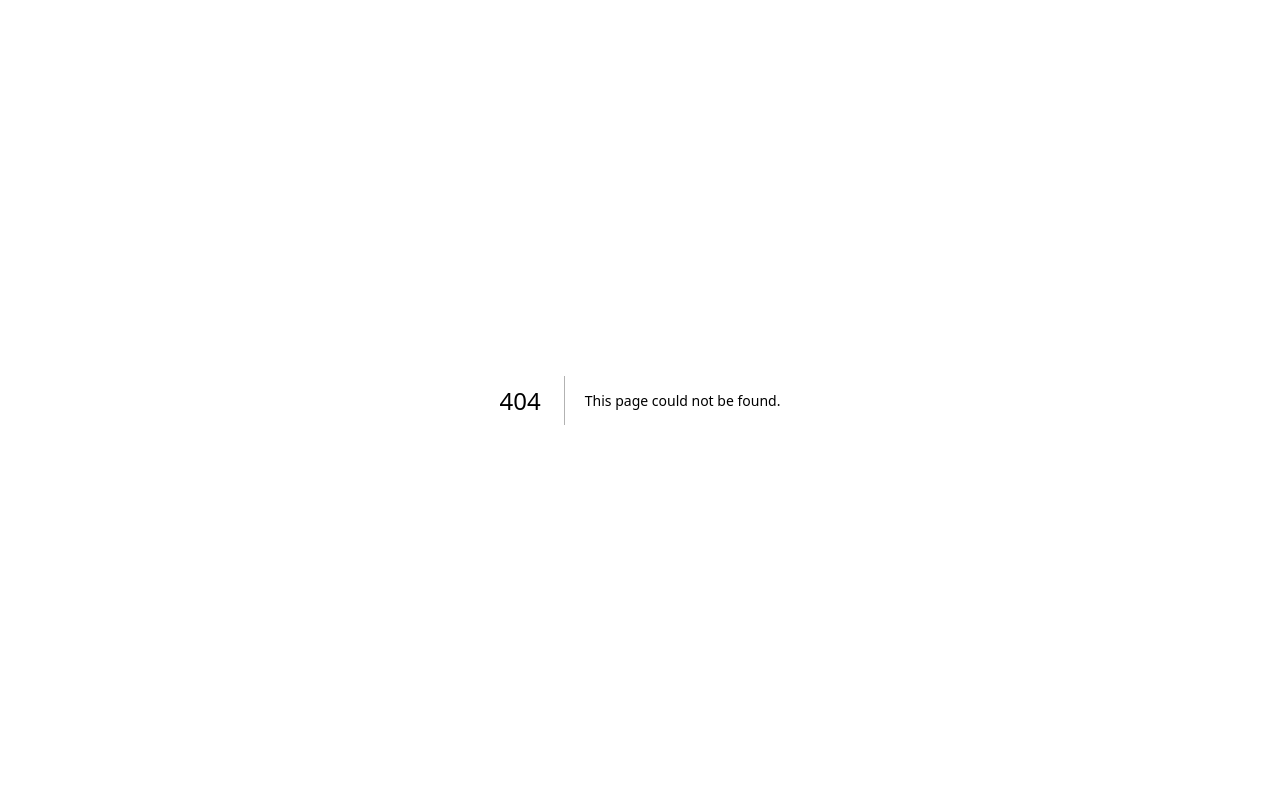
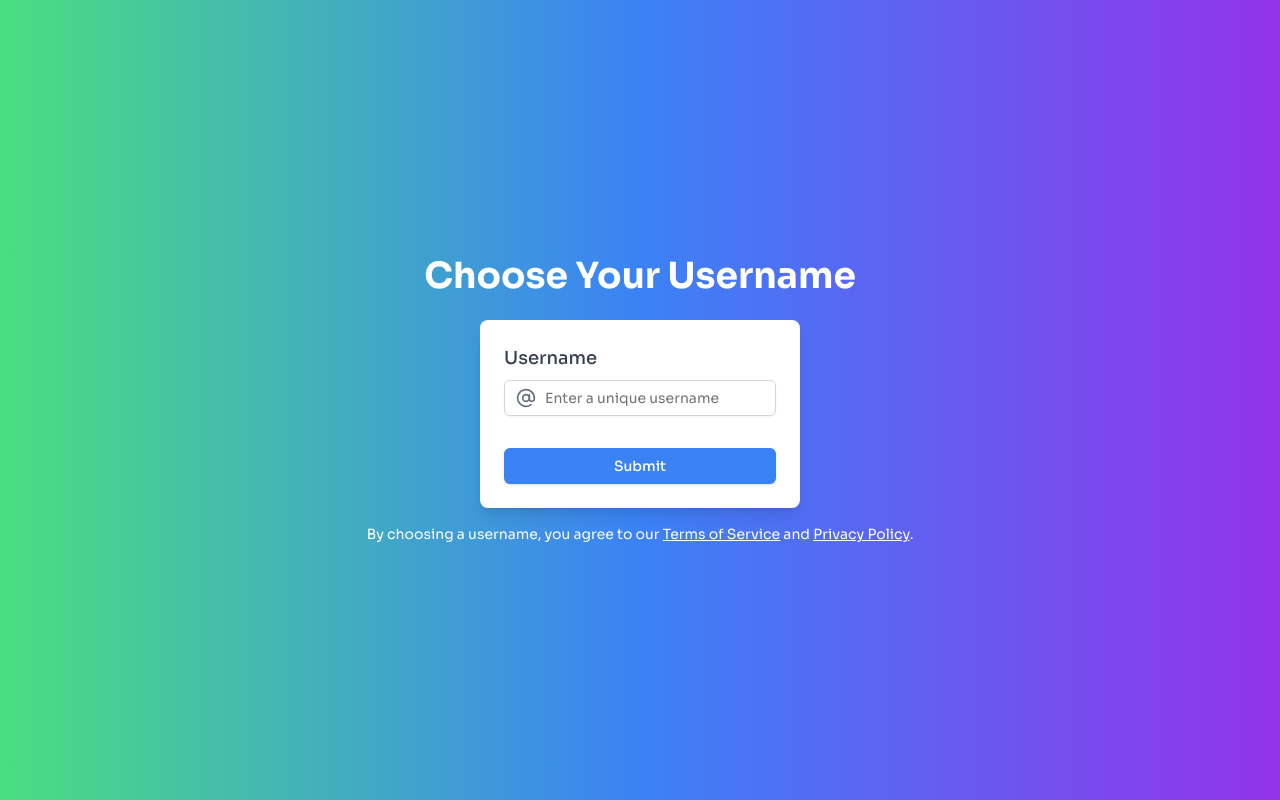
Before and after one commit to SagarKarmoker/send-any-message, a Next.js app: page /choice-username in a window 1280 px wide. Before the commit this address had no page. Built offline with nearby package versions, Linux system fonts and the light colour scheme.

Commit message:
frontend: upto choice username added

```diff
--- /dev/null
+++ b/app/(open)/choice-username/page.tsx
@@ -0,0 +1,79 @@
+"use client";
+import React, { useState } from "react";
+import { Button } from "@/components/ui/button"; // Assuming you have a Button component
+import { Input } from "@/components/ui/input"; // Assuming you have an Input component
+import { AtSign } from "lucide-react"; // Using AtSign icon from Lucide
+
+export default function ChoiceUsername() {
+    const [username, setUsername] = useState("");
+    const [isSubmitted, setIsSubmitted] = useState(false);
+
+    const handleUsernameChange = (e) => {
+        setUsername(e.target.value);
+    };
+
+    const handleSubmit = (e) => {
+        e.preventDefault();
+        if (username.length < 3) {
+            alert("Username must be at least 3 characters long.");
+        } else {
+            setIsSubmitted(true);
+        }
+    };
+
+    return (
+        <div className="h-screen flex flex-col justify-center items-center p-6 bg-gradient-to-r from-green-400 via-blue-500 to-purple-600">
+            <h3 className="text-3xl sm:text-4xl font-bold text-white mb-6 text-center">
+                Choose Your Username
+            </h3>
+
+            {isSubmitted ? (
+                <div className="text-white text-lg">
+                    <p className="text-center">
+                        Thank you! Your username has been set to @<strong>{username}</strong>.
+                    </p>
+                </div>
+            ) : (
+                <form className="w-full sm:w-80 bg-white p-6 rounded-lg shadow-lg">
+                    <div className="mb-4">
+                        <label
+                            htmlFor="username"
+                            className="block text-lg font-medium text-gray-700"
+                        >
+                            Username
+                        </label>
+
+                        {/* Username Input with Trailing Icon */}
+                        <div className="relative mt-2">
+                            <Input
+                                type="text"
+                                id="username"
+                                value={username}
+                                onChange={handleUsernameChange}
+                                placeholder="Enter a unique username"
+                                className="w-full pl-10 pr-3 py-3 border border-gray-300 rounded-md focus:ring-0 focus:border-blue-500"
+                            />
+                            {/* AtSign icon positioned inside the input field */}
+                            <span className="absolute left-3 top-1/2 transform -translate-y-1/2 text-gray-500">
+                                <AtSign size={20} />
+                            </span>
+                        </div>
+                    </div>
+
+                    <Button
+                        onClick={handleSubmit}
+                        className="w-full mt-4 py-3 bg-blue-500 text-white rounded-md hover:bg-blue-600"
+                    >
+                        Submit
+                    </Button>
+                </form>
+            )}
+
+            <p className="text-center text-white text-sm mt-4">
+                By choosing a username, you agree to our{" "}
+                <span className="underline cursor-pointer">Terms of Service</span> and{" "}
+                <span className="underline cursor-pointer">Privacy Policy</span>.
+            </p>
+        </div>
+    );
+}
--- /dev/null
+++ b/app/(open)/confirm-age/page.tsx
@@ -0,0 +1,70 @@
+"use client";
+import React, { useState } from "react";
+import { Button } from "@/components/ui/button";
+import { Input } from "@/components/ui/input"; // Assuming Input is available in your ShadCN UI library
+import { redirect } from "next/navigation";
+
+export default function AgeConfirmation() {
+    const [dob, setDob] = useState("");
+    const [isOldEnough, setIsOldEnough] = useState(null); // Whether the user is old enough
+    const [ageConfirmed, setAgeConfirmed] = useState(false);
+
+    const handleDobChange = (e) => {
+        setDob(e.target.value); // Update date of birth
+    };
+
+    const handleAgeConfirmation = () => {
+        const currentDate = new Date();
+        const birthDate = new Date(dob);
+        const age = currentDate.getFullYear() - birthDate.getFullYear();
+        const month = currentDate.getMonth() - birthDate.getMonth();
+
+        if (month < 0 || (month === 0 && currentDate.getDate() < birthDate.getDate())) {
+            setIsOldEnough(age - 1 >= 13);
+        } else {
+            setIsOldEnough(age >= 13);
+        }
+
+        setAgeConfirmed(true); // Set age confirmed to true
+    };
+
+    return (
+        <div className="h-screen flex flex-col justify-center items-center p-4 bg-gradient-to-r from-blue-400 via-purple-500 to-pink-500">
+            <h3 className="text-3xl sm:text-4xl font-bold text-white mb-6">Age Confirmation</h3>
+
+            <p className="text-white text-center text-sm sm:text-base mb-6">
+                Please select your date of birth:
+            </p>
+
+            {ageConfirmed ? (
+                <div className="text-white text-xl text-center">
+                    {isOldEnough
+                        ? <>
+                            <p>Thank you for confirming your age! You are eligible</p>
+                            {
+                                setInterval(() => {
+                                    redirect("/choice-username");
+                                }, 2000)
+                            }
+                        </>
+                        : "Sorry, you must be at least 18 years old to proceed."}
+                </div>
+            ) : (
+                <>
+                    <div className="text-white text-lg mb-4 text-center">
+                        Please confirm that you are age to continue.
+                    </div>
+                    <Input
+                        type="date"
+                        value={dob}
+                        onChange={handleDobChange}
+                        className="mb-4 w-full sm:w-auto text-black"
+                    />
+                    <Button onClick={handleAgeConfirmation} className="w-full sm:w-auto">
+                        Continue
+                    </Button>
+                </>
+            )}
+        </div>
+    );
+}
--- a/app/pages/Welcome.tsx
+++ b/app/pages/Welcome.tsx
@@ -1,13 +1,16 @@
 "use client";
 import React from "react";
 import { Button } from "@/components/ui/button";
+import Link from "next/link";
 
 export default function WelcomePage() {
     return (
         <div className="h-screen flex flex-col justify-center items-center p-4 bg-gradient-to-r from-blue-400 via-purple-500 to-pink-500">
             <h3 className="text-6xl sm:text-4xl font-bold text-white text-center">SAM</h3>
             <p className="text-white mb-6">Send Any Message</p>
-            <Button className="w-full sm:w-auto mb-4">Get Started!</Button>
+            <Link className="w-full" href='/confirm-age'>
+                <Button className="w-full sm:w-auto mb-4">Get Started!</Button>
+            </Link>
             <p className="text-center text-sm sm:text-base text-white">
                 By continuing, you agree to our{" "}
                 <span className="underline">Terms of Use</span> and have read and agreed
--- /dev/null
+++ b/components/ui/input.tsx
@@ -0,0 +1,22 @@
+import * as React from "react"
+
+import { cn } from "@/lib/utils"
+
+const Input = React.forwardRef<HTMLInputElement, React.ComponentProps<"input">>(
+  ({ className, type, ...props }, ref) => {
+    return (
+      <input
+        type={type}
+        className={cn(
+          "flex h-9 w-full rounded-md border border-input bg-transparent px-3 py-1 text-base shadow-sm transition-colors file:border-0 file:bg-transparent file:text-sm file:font-medium file:text-foreground placeholder:text-muted-foreground focus-visible:outline-none focus-visible:ring-1 focus-visible:ring-ring disabled:cursor-not-allowed disabled:opacity-50 md:text-sm",
+          className
+        )}
+        ref={ref}
+        {...props}
+      />
+    )
+  }
+)
+Input.displayName = "Input"
+
+export { Input }
```
